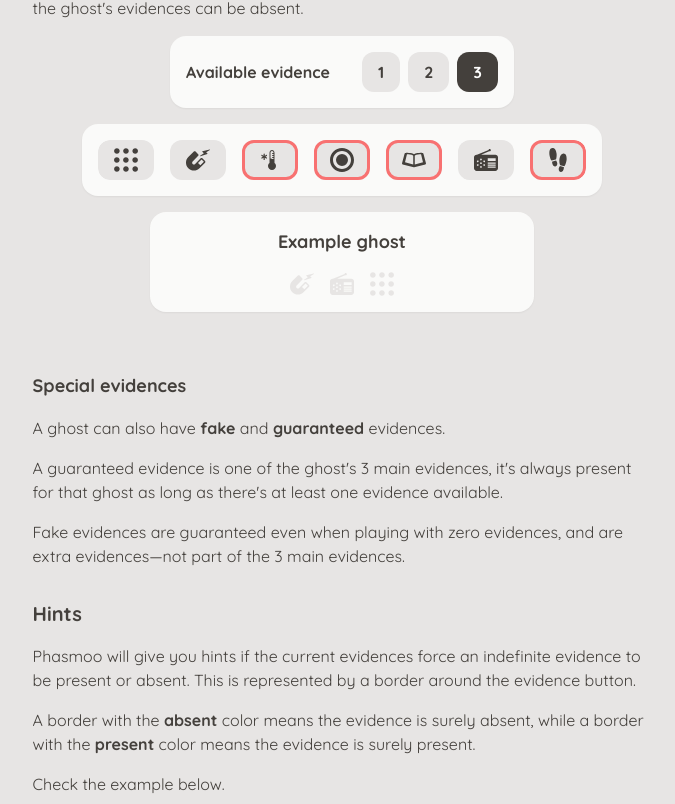
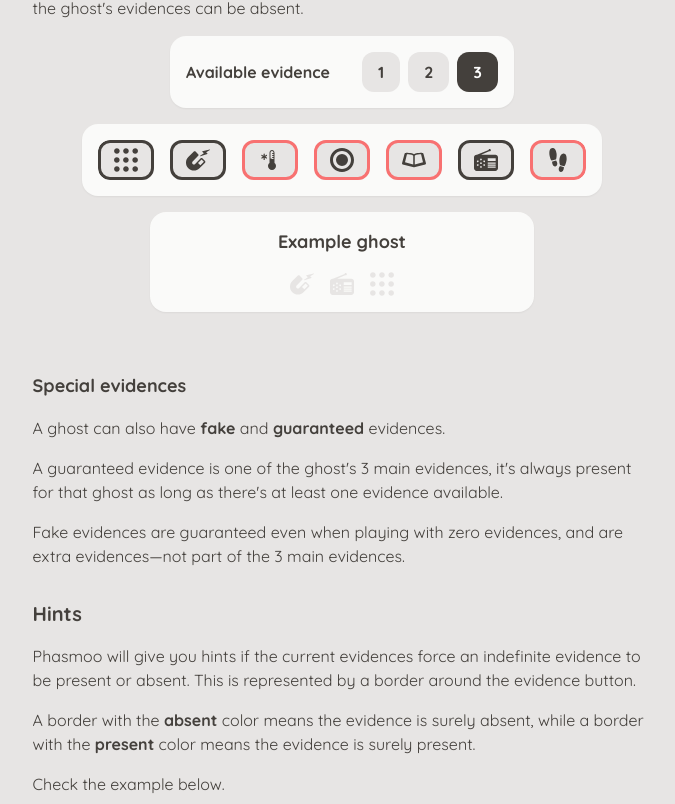
Before and after one commit to luizffgv/phasmoo, a Next.js app: page /manual in a window 1280 px wide. Shown: the part 1416-2220 px from the top of the page, without its empty margins (298-973 px from the left). Built offline with nearby package versions, Linux system fonts and the light colour scheme.

Commit message:
refactor: Use CVA in EvidenceButton component

```diff
--- a/src/app/_components/evidence-button.tsx
+++ b/src/app/_components/evidence-button.tsx
@@ -14,6 +14,20 @@
 import { GhostsContext } from "@/contexts/ghosts";
 import { StatusContext } from "@/contexts/status-context";
 import { GhostSpeedsContext } from "@/contexts/ghost-speeds";
+import { VariantProps, cva } from "class-variance-authority";
+
+const outlineCVA = cva(["outline", "outline-3", "outline-offset-[-3px]"], {
+  variants: {
+    presenceHint: {
+      none: ["outline-transparent"],
+      mustBePresent: ["outline-stone-700", "dark:outline-stone-100"],
+      mustBeAbsent: ["outline-red-400"],
+    },
+  },
+  defaultVariants: {
+    presenceHint: "none",
+  },
+});
 
 function stateToButtonProps(
   state: EvidenceState,
@@ -35,8 +49,8 @@
   const { speedFilter } = useContext(GhostSpeedsContext);
   const containerRef = useRef<HTMLDivElement>(null);
 
-  const outline = useMemo(() => {
-    let outline = "outline outline-3 outline-offset-[-3px] outline-transparent";
+  const presenceHint = useMemo(() => {
+    let presenceHint: VariantProps<typeof outlineCVA>["presenceHint"] = "none";
     if (evidences.value[evidenceID] == EvidenceState.INDEFINITE) {
       const speedFilteredGhosts = ghosts.filter(speedFilter);
 
@@ -53,19 +67,18 @@
         ),
       );
 
-      if (ghostsIfPresent && !ghostsIfAbsent)
-        "outline outline-3 outline-offset-[-3px] outline-stone-700 dark:outline-stone-100";
+      if (ghostsIfPresent && !ghostsIfAbsent) presenceHint = "mustBePresent";
       else if (ghostsIfAbsent && !ghostsIfPresent)
-        outline = "outline outline-3 outline-offset-[-3px] outline-red-400";
+        presenceHint = "mustBeAbsent";
+    }
 
-      return outline;
-    }
+    return presenceHint;
   }, [count, ghosts, evidenceID, evidences, speedFilter]);
 
   return (
     <div className="grow basis-0 *:w-full" ref={containerRef}>
       <Button
-        className={`${outline}`}
+        className={`${outlineCVA({ presenceHint })}`}
         onClick={() => {
           new Animation(
             new KeyframeEffect(containerRef.current, [{ scale: 0.9 }, {}], {
```
